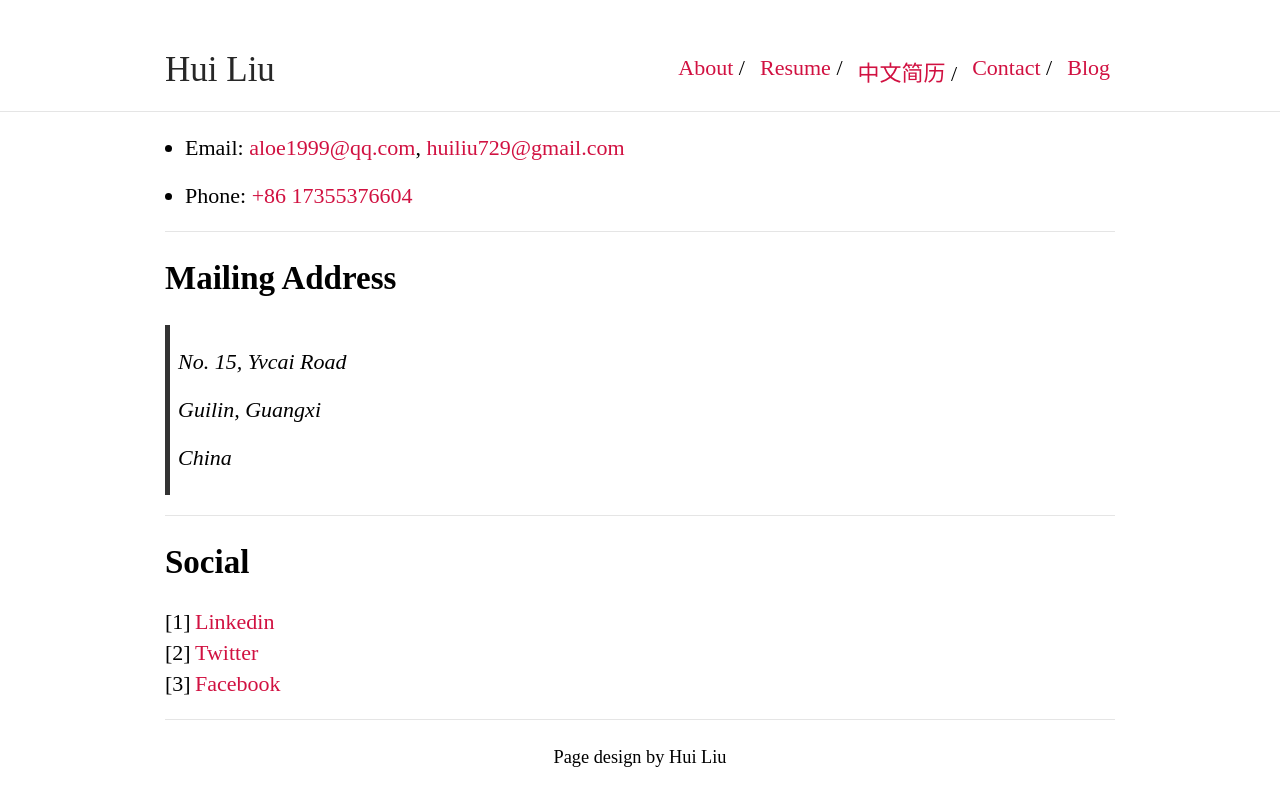
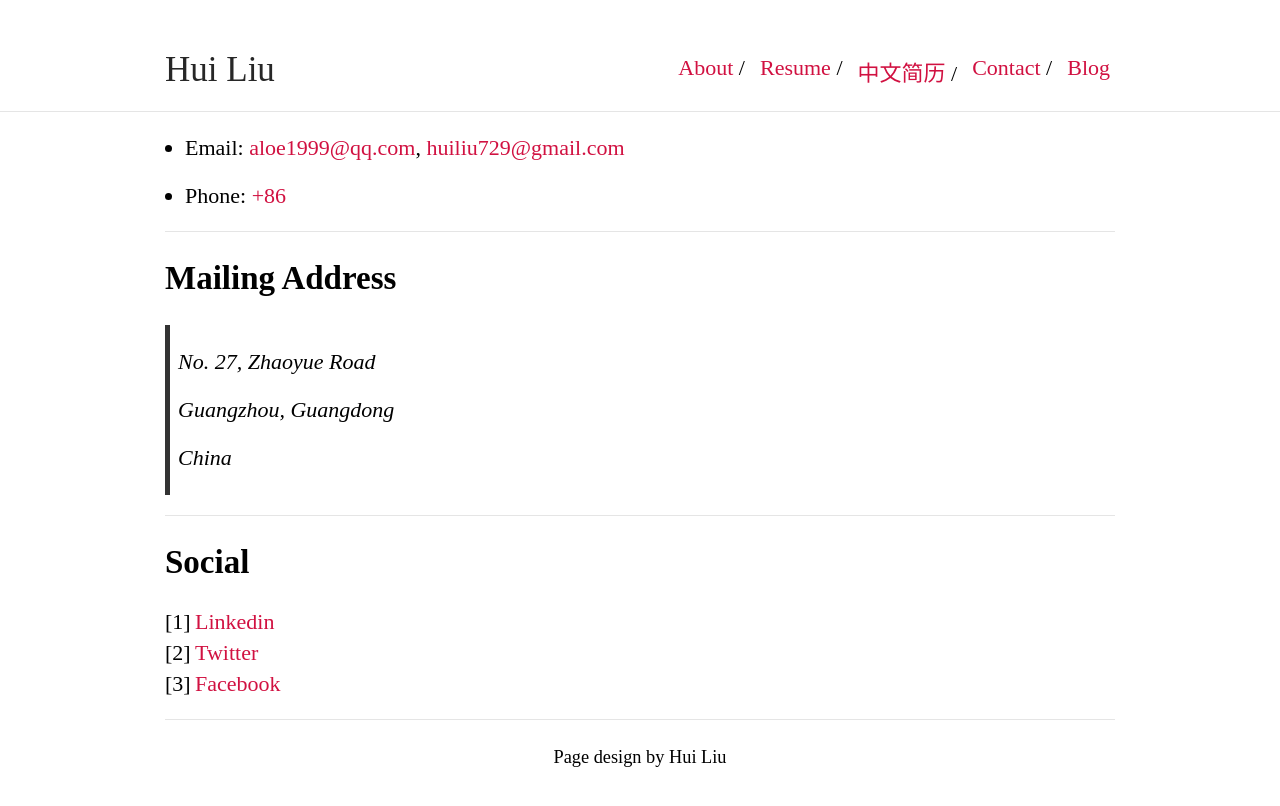
Before and after one commit to aloeordown/huiliu, a Jekyll site: the page built from contact.md, in a window 1280 px wide. Shown: the top 806 px of the page. Built offline with Jekyll 4.4.1, drawn with Linux system fonts in a browser that asks for light colours.

Commit message:
remove phone

```diff
--- a/_config.yml
+++ b/_config.yml
@@ -19,7 +19,7 @@ nav:
  - name: "About"
    link: "/huiliu/"
  - name: "Resume"
-   link: "huiliu_cv_job_application4.5m.pdf"
+   link: "huiliu_s_job_cv.pdf"
  - name: "中文简历"
    link: "HuiLiuJobCV.pdf"
  - name: "Contact"
--- a/contact.md
+++ b/contact.md
@@ -5,15 +5,15 @@ is_contact: true
 
 * Email: [aloe1999@qq.com](mailto:aloe1999@qq.com), [huiliu729@gmail.com](mailto:huiliu729@gmail.com)
 
-* Phone: [+86 17355376604](tel:+86 17355376604)
+* Phone: [+86 ](tel:+86 )
 
 ---
 
 ## Mailing Address
 
-> No. 15, Yvcai Road
+> No. 27, Zhaoyue Road
 >
-> Guilin, Guangxi
+> Guangzhou, Guangdong
 >
 > China
 
```
Also changed, not shown: 2 other files.
